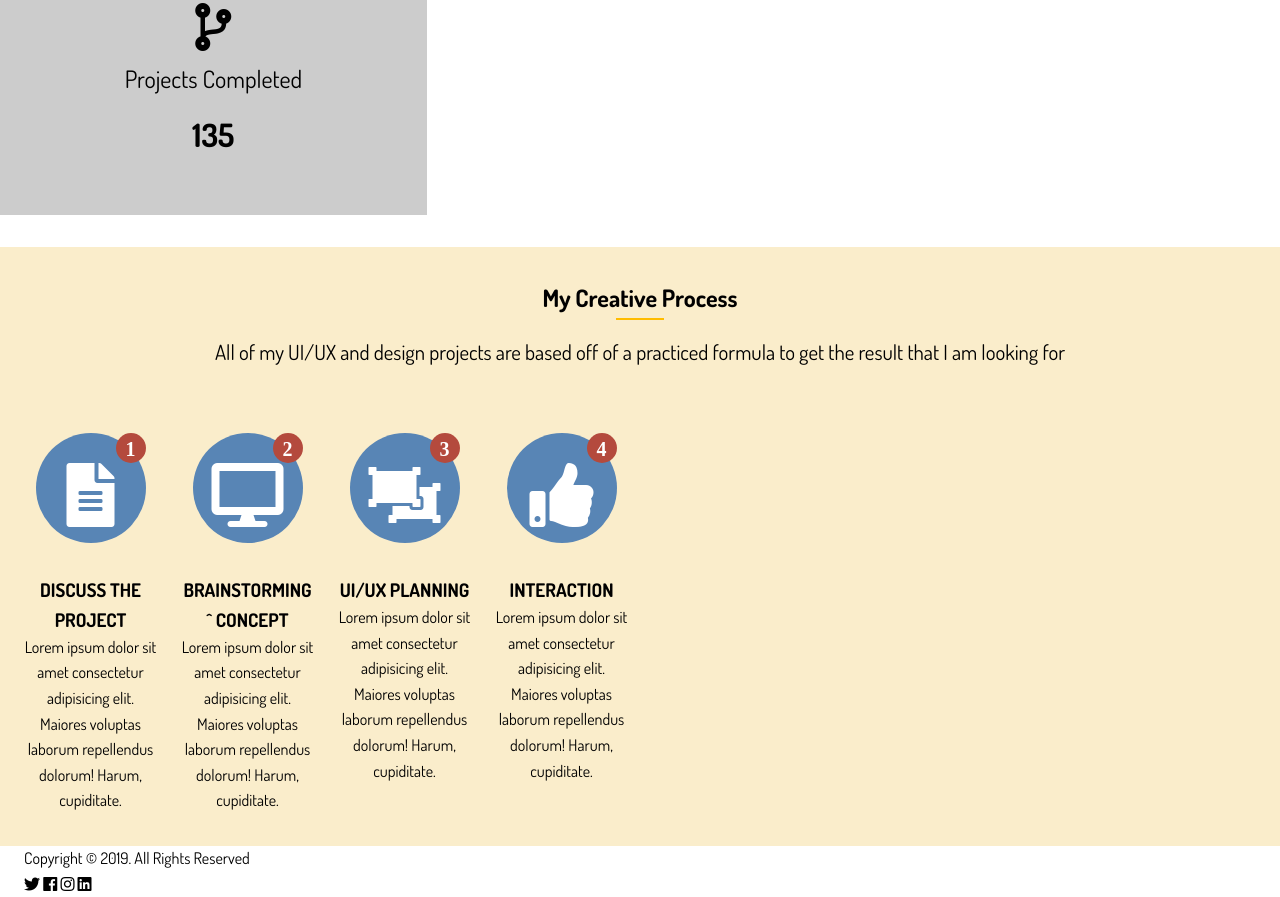
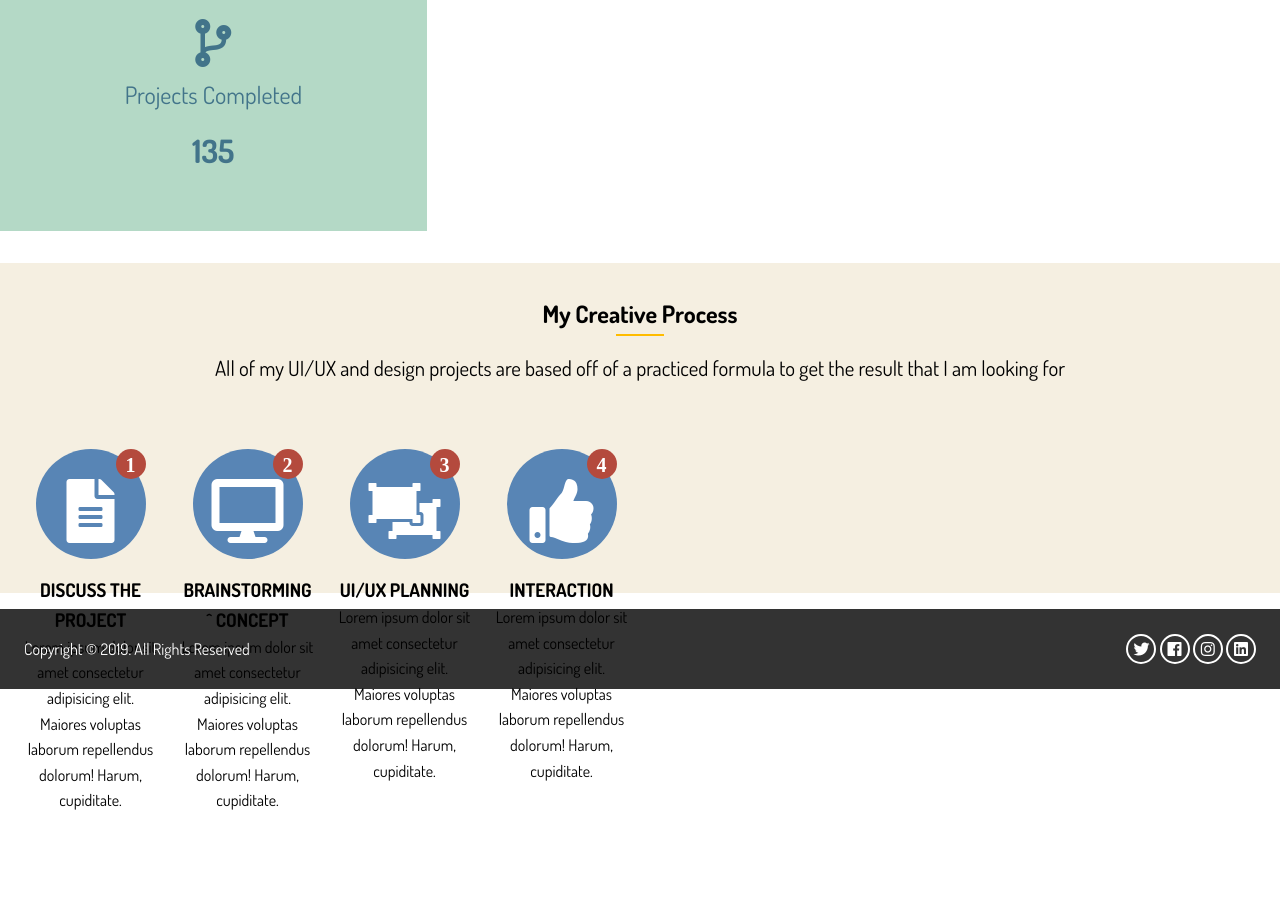
Before and after one commit to DavidSasson22/Portfolio, a website: page index.html in a window 1280 px wide. Shown: the part 1509-2406 px from the top of the page. After the commit the page ends 2323 px from the top, so only its background shows below. Drawn offline with nearby package versions, Linux system fonts and the light colour scheme; files that its build step writes are made by us from their sources; files whose address does not match are found by name.

Commit message:
homepage ready

```diff
--- a/scss/_config.scss
+++ b/scss/_config.scss
@@ -4,11 +4,13 @@ $main-color: #ffbc00;
 $light-color: #f4f4f4;
 $dark-color: #333;
 $medium-color: #ccc;
-$light-green: #c9e4de;
+$light-green: #ebf3f1;
 $medium-green: #b4d9c6;
+$strong-green: #42748a;
 $light-blue: #c6def1;
-$light-brown: #faedcb;
+$light-brown: #f5efe1;
 $medium-brown: #b44a3d;
+$strong-brown: #722015;
 $medium-blue: #5885b5;
 $gentle-brown: #967579;
 
--- a/scss/main.scss
+++ b/scss/main.scss
@@ -15,7 +15,6 @@
 body {
   font-family: "Dosis", sans-serif;
   line-height: 1.6;
-  background-color: #fff;
   overflow-x: hidden;
 }
 
@@ -39,6 +38,7 @@ img {
 
 #header {
   &-home {
+    margin-bottom: 1rem;
     background: $bg-img no-repeat center right/ cover;
     height: 100vh;
     color: white;
@@ -96,6 +96,7 @@ img {
 // HOME
 #home {
   &-a {
+    background-color: $light-brown;
     position: relative;
     transition: ease-in-out 1s;
     .specials {
@@ -104,7 +105,7 @@ img {
       grid-gap: 1rem;
       grid-template-columns: repeat(4, 1fr);
       .fas {
-        color: $main-color;
+        color: $medium-blue;
         padding-bottom: 0.4rem;
       }
     }
@@ -130,19 +131,22 @@ img {
 
       div {
         padding: 3rem 0;
+        color: $strong-green;
 
         &:nth-child(odd) {
           background: $light-color;
         }
 
         &:nth-child(even) {
-          background: $medium-color;
+          background: $medium-green;
         }
       }
     }
   }
   &-c {
     background-color: $light-brown;
+    margin-bottom: 1rem;
+    height: 330px;
     .process {
       display: grid;
       grid-template-columns: repeat(8, 1fr);
@@ -155,10 +159,8 @@ img {
         top: 0;
         right: 0;
         font-size: 20px;
-        // background: $main-color;
         background-color: $medium-brown;
         color: set-text-color($main-color);
-        // color: $medium-green;
         border-radius: 50%;
         height: 30px;
         width: 30px;
@@ -171,8 +173,7 @@ img {
       &-icon {
         border-radius: 50%;
         background: $medium-blue;
-        color: set-text-color($dark-color);
-        // color: $medium-green;
+        color: white;
         padding-top: 20%;
         width: 110px;
         height: 110px;
@@ -180,6 +181,7 @@ img {
         text-align: center;
         position: relative;
         transition: all 0.75s;
+        margin-bottom: 1rem;
 
         &:hover {
           background: $medium-brown;
@@ -188,12 +190,46 @@ img {
           line-height: 90px;
 
           .process-step {
-            // background: $dark-color;
             background-color: $medium-blue;
-            color: set-text-color($dark-color);
+            color: white;
           }
         }
       }
     }
   }
 }
+
+/*
+      ======
+      footer
+      ======
+*/
+
+#main-footer {
+  background: $dark-color;
+  color: #fff;
+  height: 5rem;
+
+  .footer-content {
+    display: flex;
+    justify-content: space-between;
+    height: 5rem;
+    align-items: center;
+    .social .fab {
+      margin-right: 0;
+      border: 2px #fff solid;
+      border-radius: 50%;
+      height: 30px;
+      width: 30px;
+      line-height: 20px;
+      text-align: center;
+      padding-top: 3px;
+      color: white;
+
+      &:hover {
+        background: $main-color;
+        color: $dark-color;
+      }
+    }
+  }
+}
```
Also changed, not shown: dist/css/main.css, dist/img/favicon.png (added), dist/index.html, dist/symboles/Css.png (deleted), dist/symboles/JS.png (deleted), dist/symboles/Linux.png (deleted), dist/symboles/MongoDb.png (deleted), dist/symboles/Node.png (deleted), dist/symboles/Python.png (deleted), dist/symboles/React.png (deleted), dist/symboles/github.png (deleted), dist/symboles/html5.png (deleted), dist/symboles/linkedin.png (deleted).
